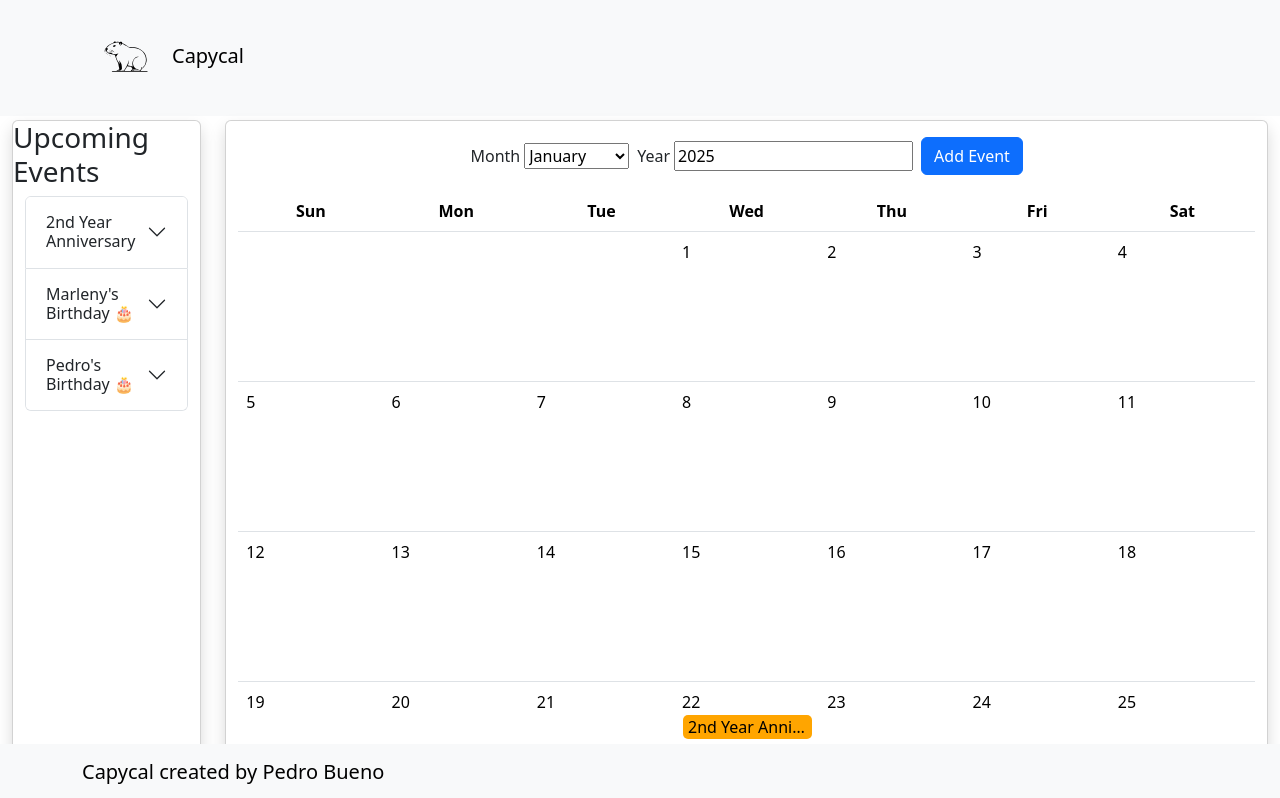
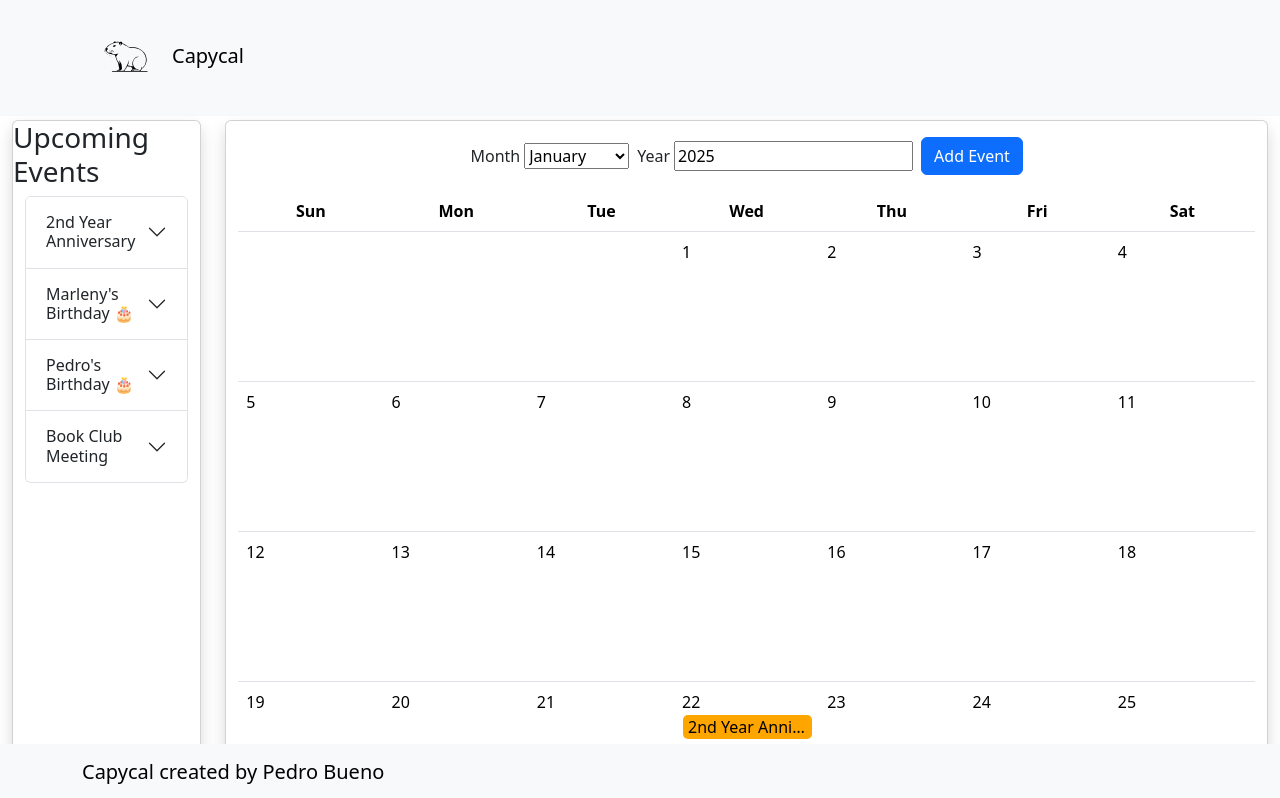
Before and after one commit to buenocap/Calendar-Breakdown, a React (Vite) app: page / in a window 1280 px wide. Shown: the top 798 px of the page. Built offline with nearby package versions, Linux system fonts and the light colour scheme.

Commit message:
Updated Calendar Events

```diff
--- a/src/App.jsx
+++ b/src/App.jsx
@@ -23,8 +23,7 @@ function App() {
         {
           eventID: uniqid(),
           title: "2nd Year Anniversary",
-          description:
-            "Happy 2 Year Anniversary, Josue! I love you 💕 so much!!",
+          description: "Happy 2 Year Anniversary",
           startTime: "2025-01-22",
           endTime: "2025-01-22",
           allDay: true,
@@ -34,8 +33,7 @@ function App() {
         {
           eventID: uniqid(),
           title: "Marleny's Birthday 🎂",
-          description:
-            "Happy Birthday Marleny!! Wish you the best friend! ☺️🥳",
+          description: "Happy Birthday Marleny!!",
           startTime: "2025-05-15T10:00:00",
           endTime: "2025-05-15T23:45:00",
           allDay: false,
@@ -50,6 +48,17 @@ function App() {
           endTime: "2025-02-10T23:45:00",
           allDay: false,
           assignedColor: "orange",
+          owner: "johnDoe",
+        },
+        {
+          eventID: uniqid(),
+          title: "Book Club Meeting",
+          description:
+            "Justin will be holding a book club meeting at his house. Remeber to bring a book!",
+          startTime: "2025-02-22",
+          endTime: "2025-02-22",
+          allDay: true,
+          assignedColor: "red",
           owner: "johnDoe",
         },
       ],
```
